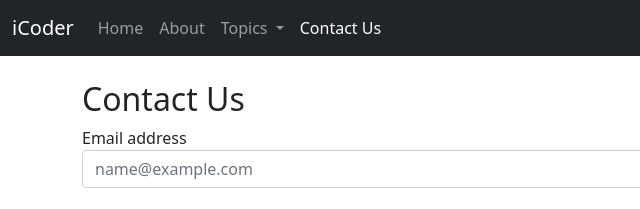
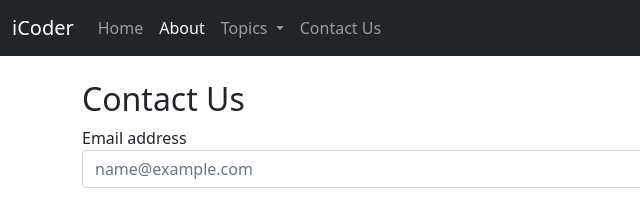
Before and after one commit to AshokMalhotra23/blog, a plain HTML site: page contact.html in a window 1280 px wide. Shown: the top 209 px of the page, 0-640 px from the left. Drawn offline with nearby package versions, Linux system fonts and the light colour scheme.

Commit message:
Update contact.html

```diff
--- a/contact.html
+++ b/contact.html
@@ -23,12 +23,12 @@
                 <span class="navbar-toggler-icon"></span>
             </button>
             <div class="collapse navbar-collapse" id="navbarSupportedContent">
-                <ul class="navbar-nav me-auto mb-2 mb-lg-0">
+                 <ul class="navbar-nav me-auto mb-2 mb-lg-0">
                     <li class="nav-item">
-                        <a class="nav-link " aria-current="page" href="/">Home</a>
+                        <a class="nav-link " aria-current="page" href="/blog/">Home</a>
                     </li>
                     <li class="nav-item">
-                        <a class="nav-link " href="/About.html">About</a>
+                        <a class="nav-link active" href="/blog/About.html/">About</a>
                     </li>
                     <li class="nav-item dropdown">
                         <a class="nav-link dropdown-toggle" href="#" id="navbarDropdown" role="button"
@@ -46,7 +46,7 @@
                         </ul>
                     </li>
                     <li class="nav-item">
-                        <a class="nav-link active" href="/Contact.html">Contact Us</a>
+                        <a class="nav-link" href="/blog/Contact.html/">Contact Us</a>
                     </li>
 
                 </ul>
```
